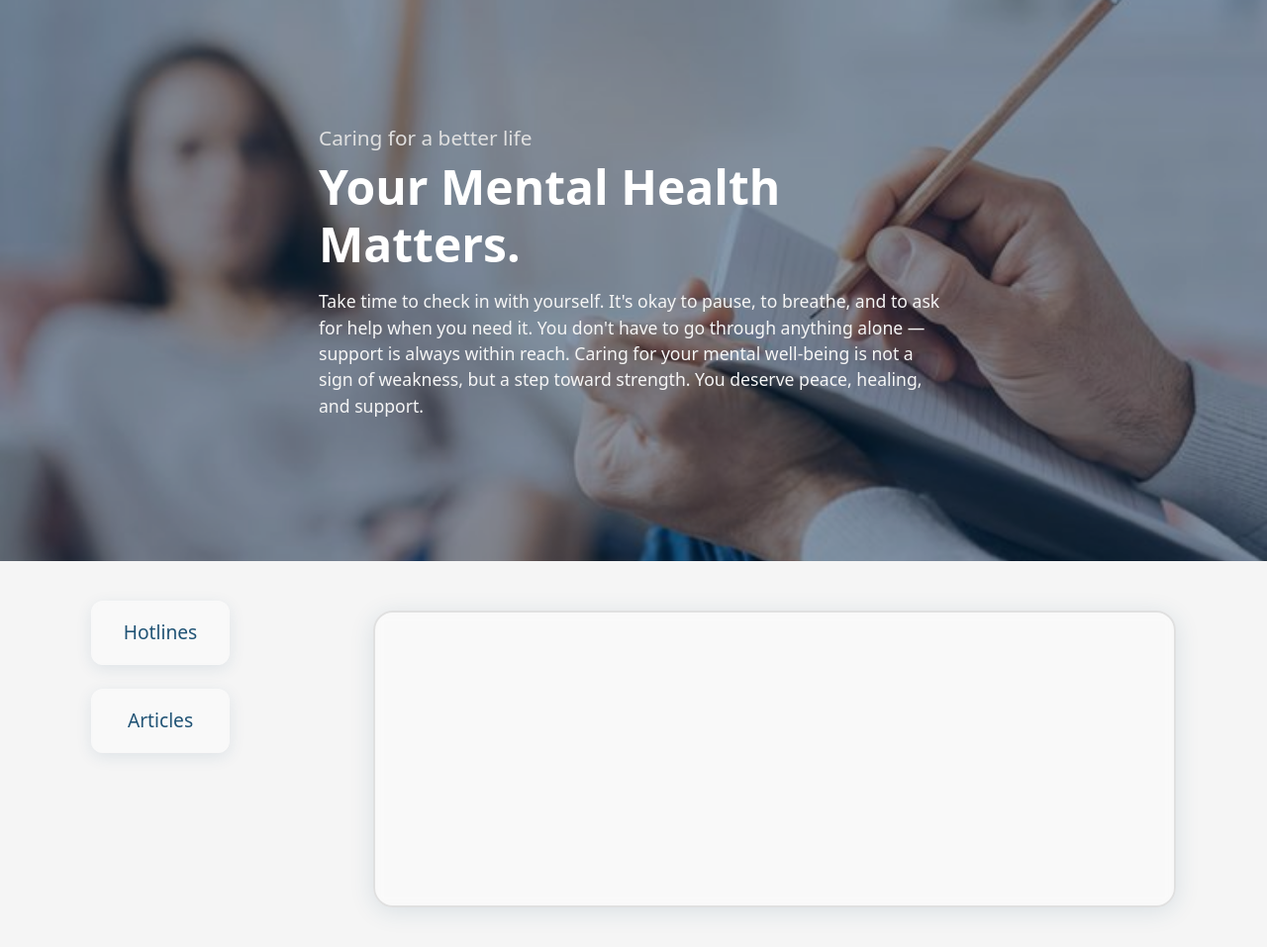
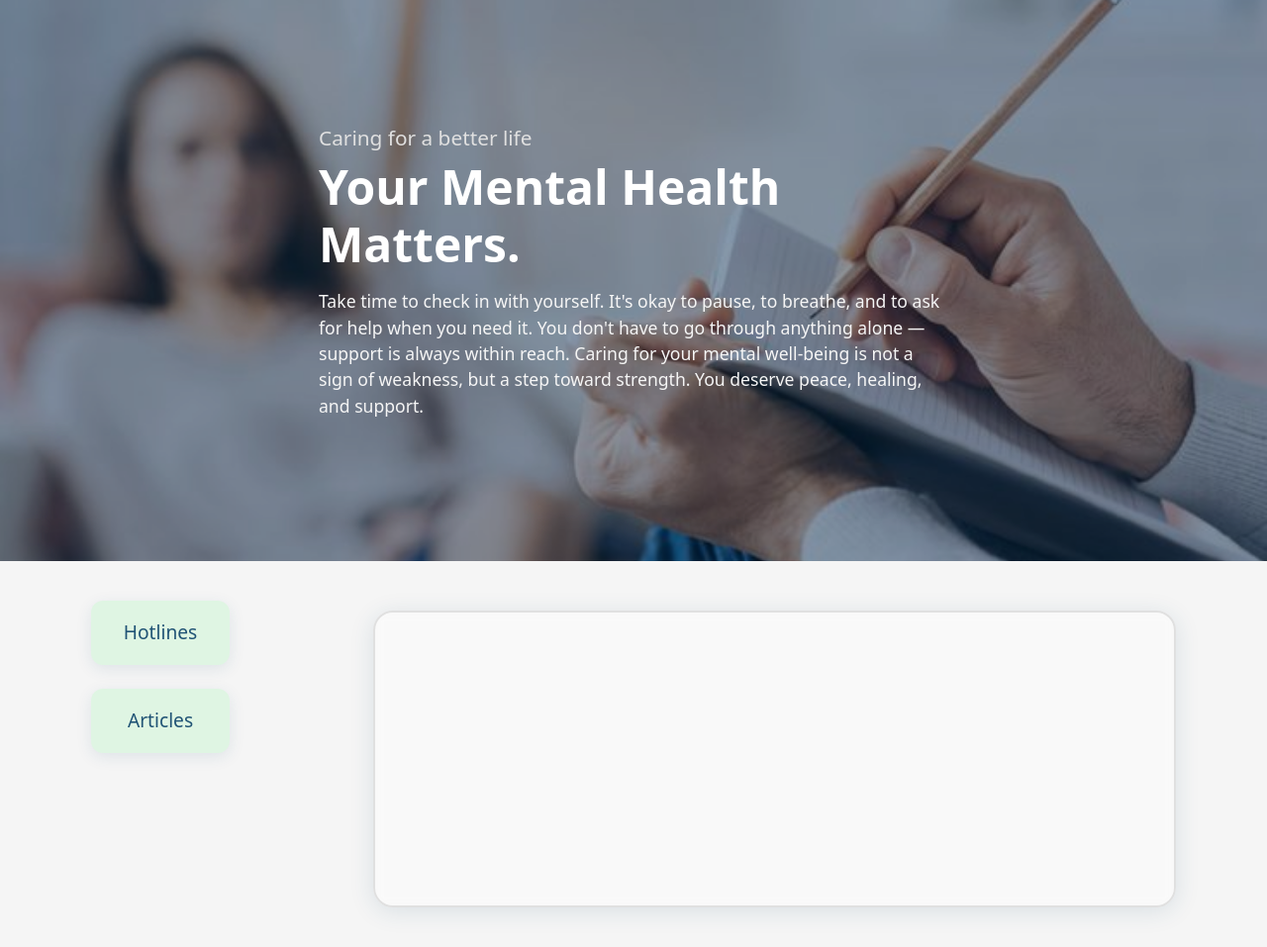
Before and after one commit to Mind-Connect/wd-mindconnect, a PHP site: page / in a window 1280 px wide. Shown: the part 81-1038 px from the top of the page at 99% size. Run offline with PHP 8.4, Linux system fonts and the light colour scheme.

Commit message:
color test, Hernandez

```diff
--- a/style.css
+++ b/style.css
@@ -35,7 +35,7 @@ body {
   width: 140px;
   padding: 18px 0;
   margin-left: 10px;
-  background: rgba(255,255,255,0.4);
+  background: rgba(223, 245, 227);
   border: none;
   border-radius: 12px;
   box-shadow: 0 4px 16px rgba(32,83,117,0.10);
@@ -50,7 +50,7 @@ body {
   margin-bottom: 0;
 }
 .glass-btn:hover {
-  background: rgba(255,255,255,0.7);
+  background: rgba(255,0,0);
 }
 .glass-box {
   min-height: 300px;
```
